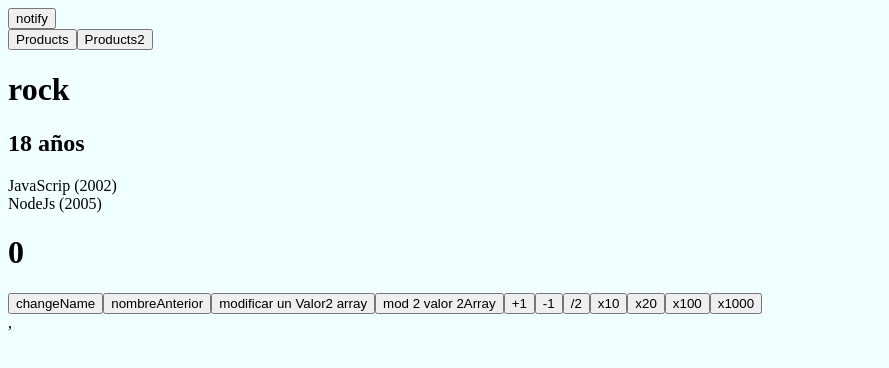
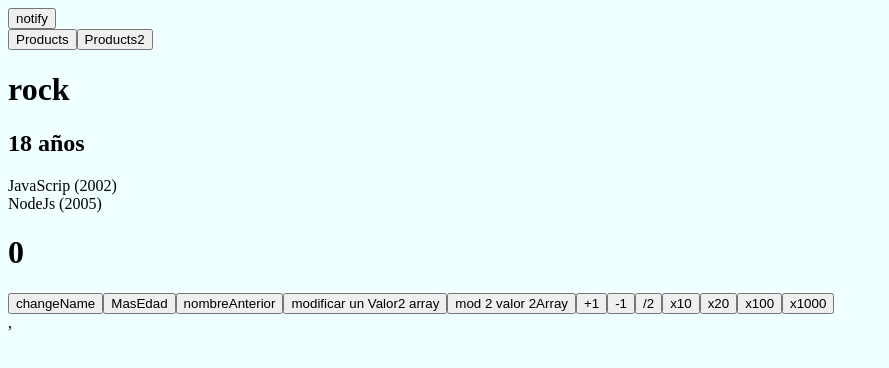
Before and after one commit to SalvadorGonzalezG/Redux-Functionality, a React (Vite) app: page /products in a window 1280 px wide. Shown: the top 368 px of the page, without its empty margins (0-889 px from the left). Built offline with nearby package versions, Linux system fonts and the light colour scheme.

Commit message:
add button moreedad ->incremented the value with state of redux

```diff
--- a/src/components/Products.jsx
+++ b/src/components/Products.jsx
@@ -1,5 +1,5 @@
 import { useDispatch, useSelector } from 'react-redux'
-import {modif2Valor,modificar1valor,dividirEntreDos,restablecerState, multiplicarPor1000, multiplicarPor100, multiplicarPor20,multiplicarPuntuacion, cambiarNombre, incrementarPuntuacion, decrementarPuntuacion } from '../features/slice/miSlice';
+import {moreedad,modif2Valor,modificar1valor,dividirEntreDos,restablecerState, multiplicarPor1000, multiplicarPor100, multiplicarPor20,multiplicarPuntuacion, cambiarNombre, incrementarPuntuacion, decrementarPuntuacion } from '../features/slice/miSlice';
 import {ToastContainer, toast } from 'react-toastify';
 import 'react-toastify/dist/ReactToastify.css'
 // useSelector: hook para releccionar datos especificos del store de redux
@@ -58,7 +58,9 @@ const Products = () => {
       nuevoInicio:"Marzo 2015"
     }))
   }
-
+  const masedad=() => {
+    dispatch(moreedad())
+  }
 
   return (
     <>
@@ -71,6 +73,7 @@ const Products = () => {
           )}
       <h1>{puntuacionAhora}</h1>
       <button onClick={modificar}> changeName </button>
+      <button onClick={masedad}>MasEdad</button>
 
       <button onClick={nameAnterior}>nombreAnterior</button>
       <button onClick={modificar2Array}>modificar un Valor2 array</button>
--- a/src/features/slice/miSlice.js
+++ b/src/features/slice/miSlice.js
@@ -9,6 +9,9 @@ export const origenSlice = createSlice({
     bibliotecas: [{name:"JavaScrip", inicio:2002},{name:"NodeJs",inicio:2005}]
     },
     reducers:{
+        moreedad:(state) =>{
+            state.edad = state.edad +1
+        },
         // la modificacion del estado inicial se va a realizar mediante un reducer.
         cambiarNombre:(state, action) => {
         // que voy a utilizar para modificar = lo que reciba mediante el payload
@@ -66,7 +69,7 @@ export const otroSlice = createSlice({
     }
 })
 
-export const {agregarUnValor, eliminarUnValor, modif2Valor,restablecerState,cambiarNombre,modificar1valor} = origenSlice.actions
+export const {moreedad, agregarUnValor, eliminarUnValor, modif2Valor,restablecerState,cambiarNombre,modificar1valor} = origenSlice.actions
 export const {incrementarPuntuacion} = otroSlice.actions
 export const {dividirEntreDos,multiplicarPor1000, multiplicarPor100,decrementarPuntuacion,multiplicarPuntuacion, multiplicarPor20} = otroSlice.actions
 
```
